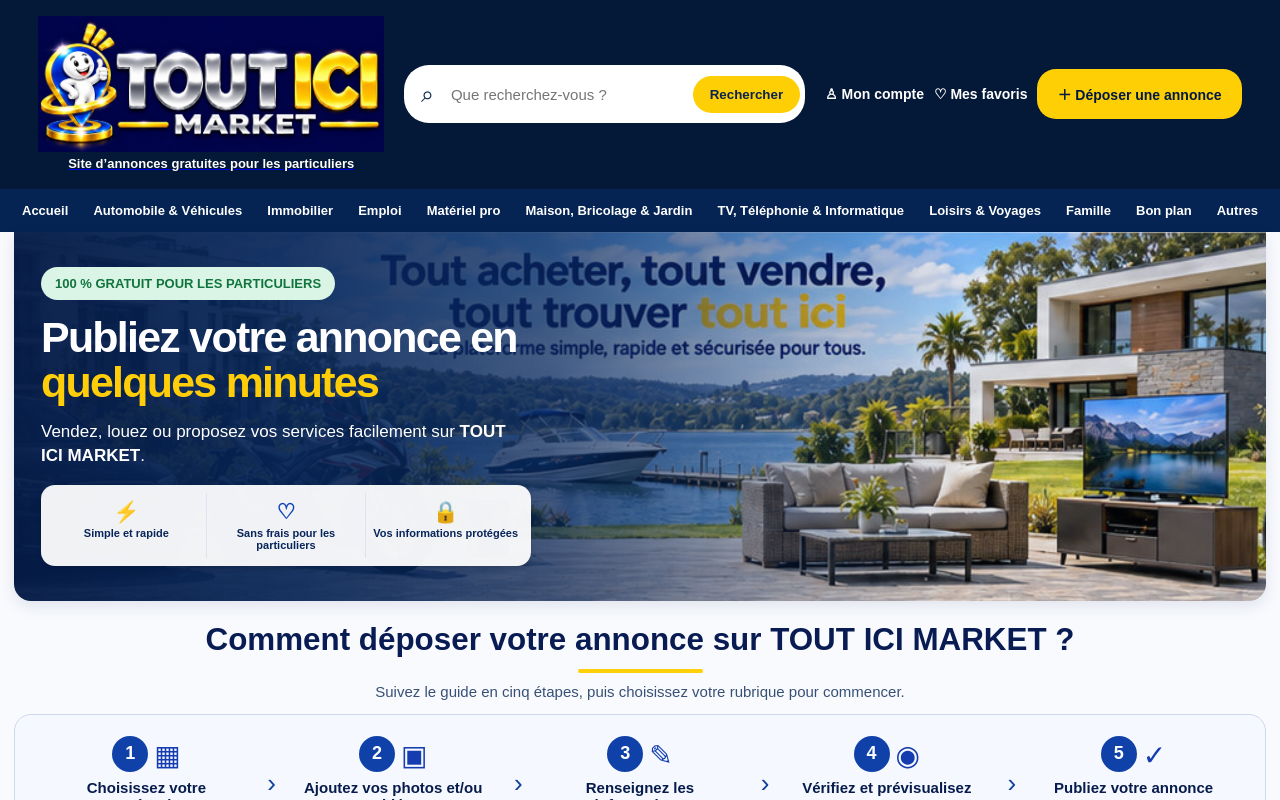
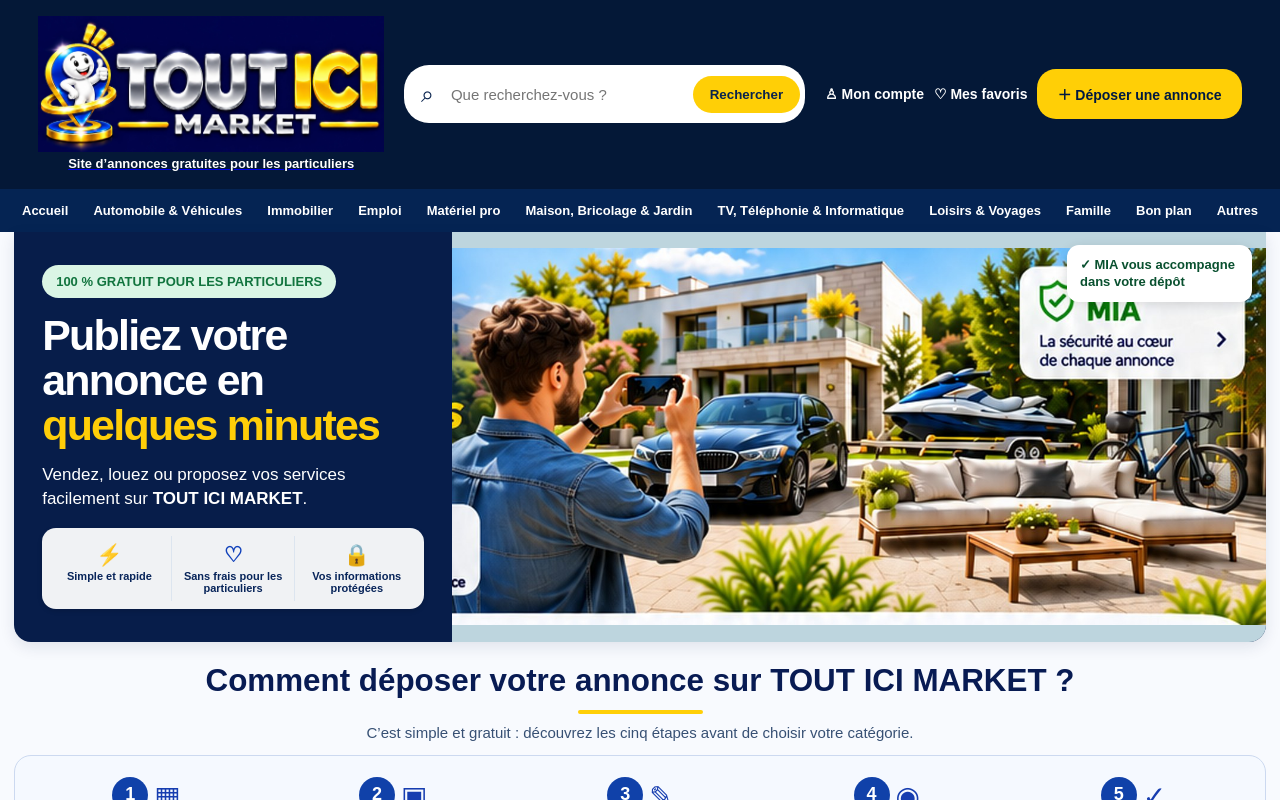
Before and after one commit to Touticimarket/tout-ici-market, a Next.js app: page /deposer in a window 1280 px wide. Shown: the top 800 px of the page. Built offline with nearby package versions, Linux system fonts and the light colour scheme.

Commit message:
Match approved deposit mockup: entire photographic hero visible, guided steps and uncropped category pictures

```diff
--- a/app/deposer/page.tsx
+++ b/app/deposer/page.tsx
@@ -19,8 +19,11 @@ body:has(.depot-entry) .tim-sidebar{display:none}
 body:has(.depot-entry) .tim-content{width:100%}
 .depot-entry{color:#071c4c;font-family:Arial,Helvetica,sans-serif;padding:0 14px 28px}
 .depot-entry *{box-sizing:border-box}
-.depot-entry .hero{min-height:320px;display:flex;align-items:center;position:relative;overflow:hidden;background:linear-gradient(90deg,#051c48f5 0%,#062558e8 23%,#062558ba 43%,#06255810 76%),url('/accueil-reel/bandeau.svg') center/cover;box-shadow:0 5px 15px #13234f1b;border-radius:0 0 17px 17px}
-.depot-entry .hero-copy{max-width:545px;padding:35px 27px;color:#fff}
+.depot-entry .hero{display:grid;grid-template-columns:35% minmax(0,65%);align-items:stretch;position:relative;overflow:hidden;background:#071d4a;box-shadow:0 5px 15px #13234f1b;border-radius:0 0 17px 17px;min-height:330px}
+.depot-entry .hero-visual{position:relative;display:flex;align-items:center;justify-content:center;min-width:0;background:#bdd5de}
+.depot-entry .hero-visual img{display:block;width:100%;height:auto;object-fit:contain}
+.depot-entry .hero-stamp{position:absolute;top:13px;right:14px;background:#fff;border-radius:12px;color:#09502f;box-shadow:0 3px 12px #0002;padding:11px 13px;font-size:13px;font-weight:800;max-width:185px;line-height:1.35}
+.depot-entry .hero-copy{padding:33px clamp(15px,2.2vw,35px);color:#fff;align-self:center;min-width:0;max-width:none}
 .depot-entry .eyebrow{font-size:13px;color:#11743e;background:#daf5e5;border-radius:30px;font-weight:900;padding:9px 14px;display:inline-block}
 .depot-entry .hero h1{font-size:clamp(33px,3.35vw,56px);font-weight:900;line-height:1.05;color:white;letter-spacing:-.04em;margin:15px 0}
 .depot-entry .hero h1 em{font-style:normal;color:#ffce08}
@@ -38,20 +41,20 @@ body:has(.depot-entry) .tim-content{width:100%}
 .depot-entry .step:not(:last-child)::after{content:"›";font-size:26px;color:#10409b;position:absolute;right:-6px;top:30%}
 .depot-entry .number{display:inline-grid;place-items:center;background:#1041a9;color:#fff;font-size:18px;font-weight:900;width:36px;height:36px;border-radius:50%;margin-right:6px}
 .depot-entry .step-icon{font-size:28px;color:#163db0;vertical-align:middle}
-.depot-entry .step strong{display:block;max-width:180px;margin:7px auto 5px;font-size:15px;line-height:1.18}
+.depot-entry .step strong{display:block;max-width:180px;margin:7px auto 5px;font-size:16px;line-height:1.18}
 .depot-entry .step small{display:block;font-size:12px;color:#466181;line-height:1.4}
 .depot-entry .start-wrap{text-align:center;padding:19px 0 4px}
 .depot-entry .start-button{display:inline-flex;align-items:center;justify-content:center;gap:11px;background:#ffd006;color:#071a46;padding:17px 26px;border-radius:40px;font-weight:900;text-decoration:none;font-size:clamp(15px,1.6vw,21px);box-shadow:0 3px 5px #071d481e}
 .depot-entry .start-button:hover,.depot-entry .start-button:focus-visible{background:#ffe05a}
 .depot-entry .categories-wrap{background:#f3f7fe;border-radius:22px;padding:14px 15px 18px;margin-top:15px}
-.depot-entry .cards{display:grid;grid-template-columns:repeat(6,minmax(0,1fr));gap:12px}
+.depot-entry .cards{display:grid;grid-template-columns:repeat(6,minmax(0,1fr));gap:13px}
 .depot-entry .card{display:flex;flex-direction:column;text-decoration:none;color:#092254;border:1px solid #d1dced;background:#fff;border-radius:14px;overflow:hidden;min-width:0;box-shadow:0 3px 6px #10264d15;transition:border-color .15s,transform .15s}
 .depot-entry .card:hover,.depot-entry .card:focus-visible{border-color:#ffcb0b;transform:translateY(-2px)}
-.depot-entry .card img{display:block;width:100%;height:112px;object-fit:cover;background:#e7f1fb}
-.depot-entry .card .fallback{height:112px;display:grid;place-items:center;background:linear-gradient(125deg,#f5eddc,#edf5ff);font-size:45px}
+.depot-entry .card img{display:block;width:100%;height:auto;aspect-ratio:261/119;object-fit:contain;object-position:center;background:#e7f1fb}
+.depot-entry .card .fallback{aspect-ratio:261/119;display:grid;place-items:center;background:linear-gradient(125deg,#f5eddc,#edf5ff);font-size:45px}
 .depot-entry .card-text{display:flex;flex-direction:column;flex:1;padding:10px}
-.depot-entry .card strong{font-size:13px;line-height:1.2;min-height:31px}
-.depot-entry .card small{font-size:11px;color:#425679;line-height:1.35;margin-top:4px;flex:1}
+.depot-entry .card strong{font-size:14px;line-height:1.2;min-height:32px}
+.depot-entry .card small{font-size:12px;color:#425679;line-height:1.35;margin-top:4px;flex:1}
 .depot-entry .card .go{font-size:12px;color:#0b49aa;font-weight:800;margin-top:7px}
 .depot-entry .other{text-align:center;padding-top:13px;font-size:13px}
 .depot-entry .other a{color:#1247a2;font-weight:800}
@@ -65,11 +68,11 @@ body:has(.depot-entry) .tim-content{width:100%}
 .depot-entry .trust div:last-child{border-right:0}
 .depot-entry .trust b{color:#0a35a0;display:block;font-size:12px;margin-bottom:6px}
 @media(max-width:1200px){.depot-entry .cards{grid-template-columns:repeat(4,minmax(0,1fr))}}
-@media(max-width:820px){.depot-entry .cards{grid-template-columns:repeat(3,minmax(0,1fr))}.depot-entry .hero{min-height:290px}.depot-entry .hero-copy{max-width:67%}.depot-entry .steps{grid-template-columns:repeat(5,minmax(0,1fr))}.depot-entry .step{padding:5px}.depot-entry .step strong{font-size:12px}.depot-entry .step small{font-size:11px}}
+@media(max-width:820px){.depot-entry .cards{grid-template-columns:repeat(3,minmax(0,1fr))}.depot-entry .hero{min-height:270px;grid-template-columns:39% minmax(0,61%)}.depot-entry .hero-copy{max-width:none}.depot-entry .steps{grid-template-columns:repeat(5,minmax(0,1fr))}.depot-entry .step{padding:5px}.depot-entry .step strong{font-size:12px}.depot-entry .step small{font-size:11px}}
 @media(max-width:600px){
 .depot-entry{padding:0 8px 24px}
-.depot-entry .hero{min-height:300px;border-radius:0 0 13px 13px;background-position:63% center;background-image:linear-gradient(90deg,#031c4bdc,#09265983 85%),url('/accueil-reel/bandeau.svg')}
-.depot-entry .hero-copy{padding:20px 13px;max-width:100%;width:100%}
+.depot-entry .hero{min-height:0;border-radius:0 0 13px 13px;grid-template-columns:1fr}.depot-entry .hero-visual{order:2}.depot-entry .hero-visual img{width:100%;height:auto}.depot-entry .hero-stamp{font-size:10px;top:6px;right:6px;padding:7px;max-width:125px}
+.depot-entry .hero-copy{padding:20px 16px;max-width:100%;width:100%;order:1}
 .depot-entry .hero h1{font-size:31px;max-width:335px}
 .depot-entry .hero p{font-size:13px;max-width:330px}
 .depot-entry .benefits{padding:6px;max-width:none;margin-top:14px}.depot-entry .benefits span{min-width:0;font-size:9px}.depot-entry .benefits b{font-size:17px}
@@ -79,7 +82,7 @@ body:has(.depot-entry) .tim-content{width:100%}
 .depot-entry .number{height:28px;width:28px;font-size:14px}.depot-entry .step-icon{font-size:17px}
 .depot-entry .start-button{width:100%;font-size:15px;padding:15px 7px}
 .depot-entry .categories-wrap{padding:9px;border-radius:15px}
-.depot-entry .cards{grid-template-columns:repeat(2,minmax(0,1fr));gap:9px}.depot-entry .card img,.depot-entry .card .fallback{height:87px}
+.depot-entry .cards{grid-template-columns:repeat(2,minmax(0,1fr));gap:9px}.depot-entry .card img,.depot-entry .card .fallback{height:auto;aspect-ratio:261/119}
 .depot-entry .card-text{padding:9px}.depot-entry .card strong{font-size:12px}.depot-entry .card small{font-size:10px}
 .depot-entry .mia{grid-template-columns:auto 1fr;gap:10px;padding:12px}.depot-entry .mia-icon{width:51px;height:51px;font-size:25px}.depot-entry .mia h2{font-size:17px}.depot-entry .mia ul{grid-column:1/-1;font-size:12px}
 .depot-entry .trust{grid-template-columns:repeat(2,1fr);row-gap:12px}
@@ -91,8 +94,8 @@ body:has(.depot-entry) .tim-content{width:100%}
 <h1>Publiez votre annonce en <em>quelques minutes</em></h1>
 <p>Vendez, louez ou proposez vos services facilement sur <strong>TOUT ICI MARKET</strong>.</p>
 <div className="benefits" aria-label="Les avantages"><span><b>⚡</b>Simple et rapide</span><span><b>♡</b>Sans frais pour les particuliers</span><span><b>🔒</b>Vos informations protégées</span></div>
-</div></section>
-<div className="section-title"><h2>Comment déposer votre annonce sur TOUT ICI MARKET ?</h2><p>Suivez le guide en cinq étapes, puis choisissez votre rubrique pour commencer.</p></div>
+</div><div className="hero-visual"><img src="/depot/depot-photo.svg" alt="Photographie de la maison, de la voiture, du bateau, du vélo et du mobilier avec une personne prenant une photo" /><div className="hero-stamp">✓ MIA vous accompagne dans votre dépôt</div></div></section>
+<div className="section-title"><h2>Comment déposer votre annonce sur TOUT ICI MARKET ?</h2><p>C’est simple et gratuit : découvrez les cinq étapes avant de choisir votre catégorie.</p></div>
 <div className="steps" aria-label="Les cinq étapes du dépôt d'annonce">{etapes.map((e,i)=><div className="step" key={e.titre}><span className="number">{i+1}</span><span className="step-icon" aria-hidden="true">{e.icone}</span><strong>{e.titre}</strong><small>{e.description}</small></div>)}</div>
 <div className="start-wrap"><a href="#categories-depot" className="start-button">📣 Commencer à déposer votre annonce <span aria-hidden="true">›</span></a></div>
 <section className="categories-wrap" id="categories-depot">
```
